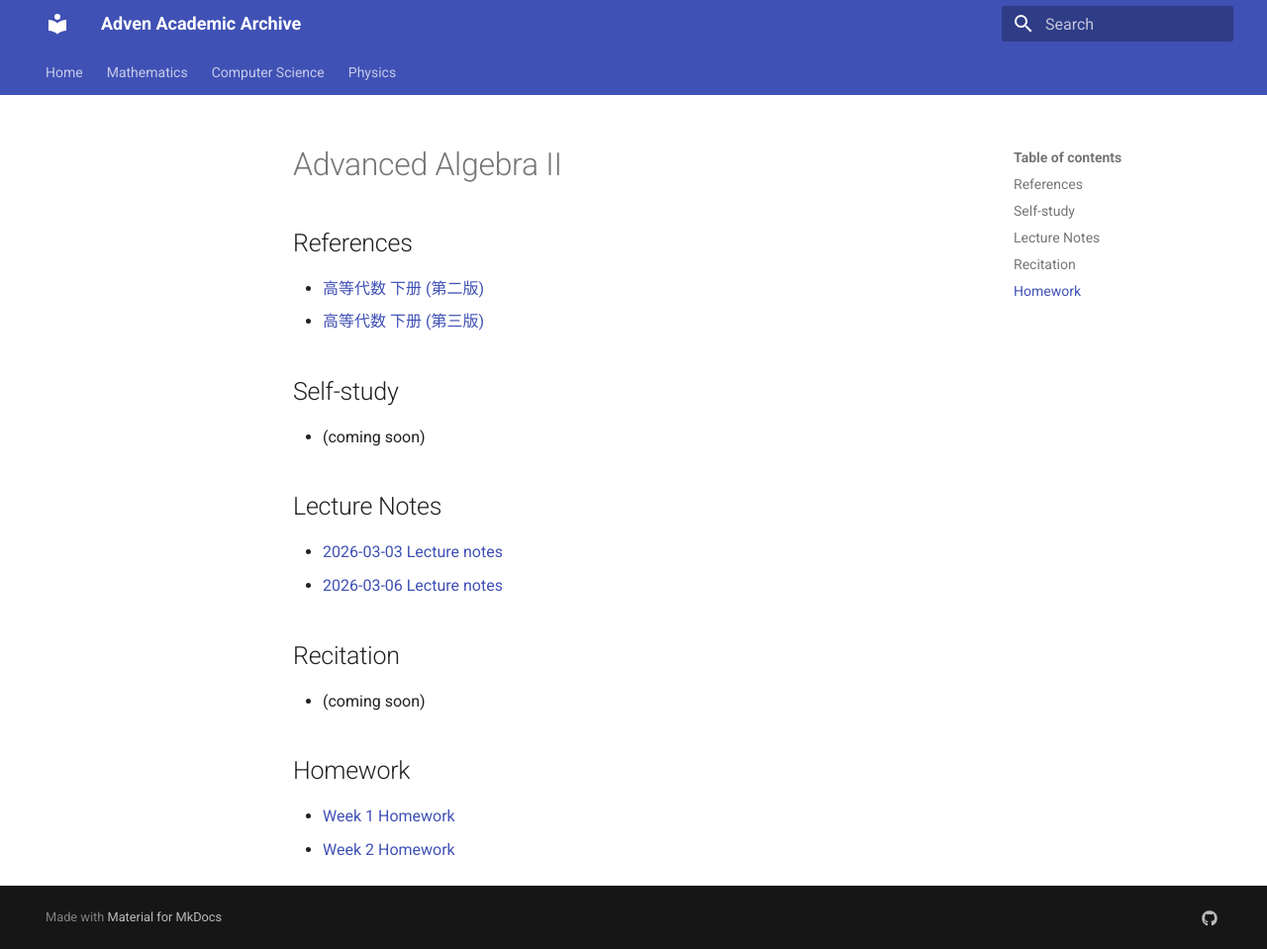
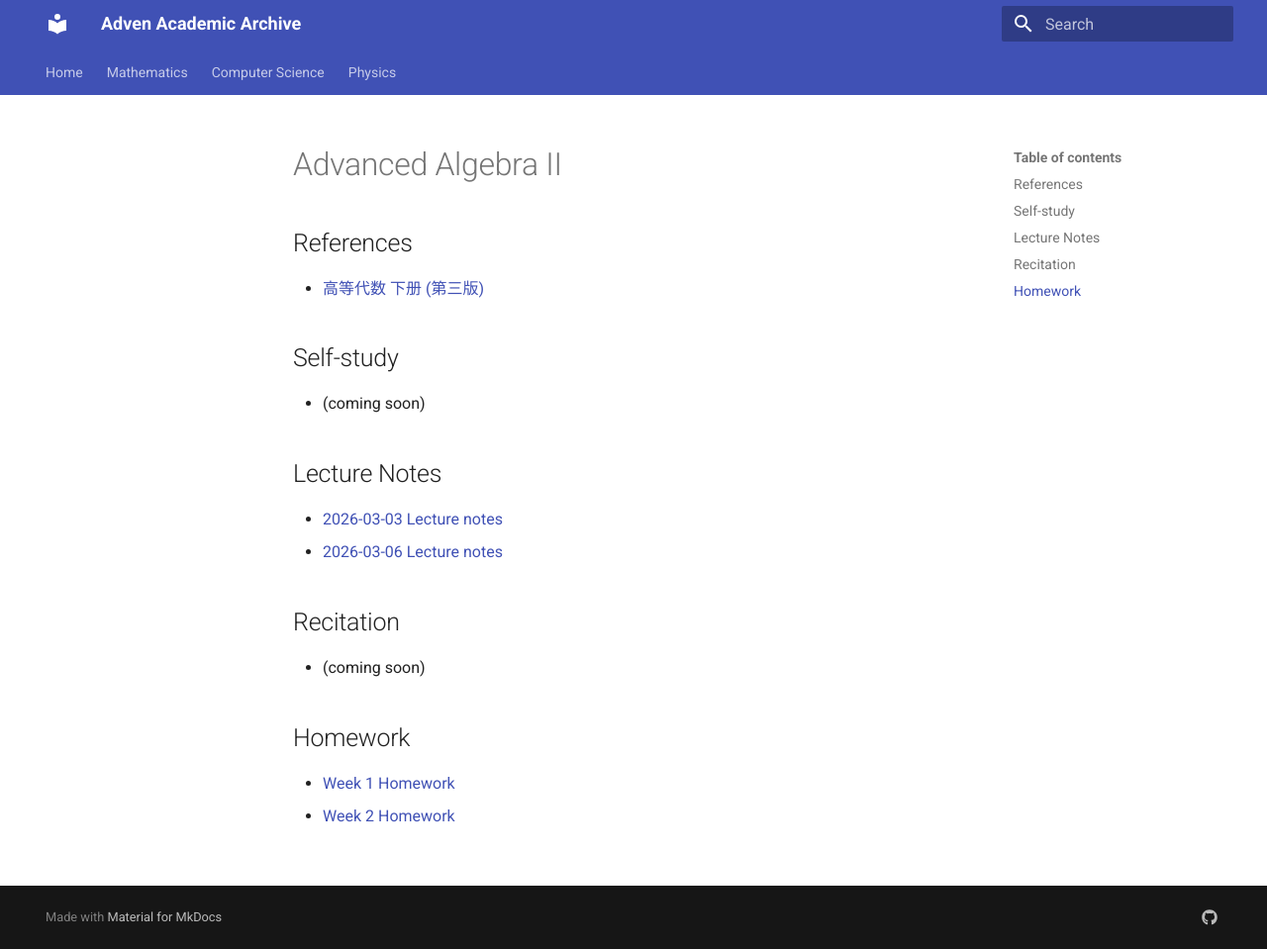
Before and after one commit to Adven2007/academic-archive, an MkDocs documentation site: the page built from docs/advanced_algebra_II.md, in a window 1280 px wide and 959 px high. Shown: the whole window at 99% size. Built offline with MkDocs 1.6.1 and Material for MkDocs 9.7.7, drawn with Linux system fonts in a browser that asks for light colours.

Commit message:
Remove reference to oversized file

```diff
--- a/docs/advanced_algebra_II.md
+++ b/docs/advanced_algebra_II.md
@@ -1,7 +1,6 @@
 # Advanced Algebra II
 
 ## References
-- [高等代数 下册 (第二版)](pdfs/Mathematics/AdvancedAlgebra/books/高等代数_下册_(第二版).pdf)
 - [高等代数 下册 (第三版)](pdfs/Mathematics/AdvancedAlgebra/books/高等代数_下册_(第三版).pdf)
 
 ## Self-study
```
